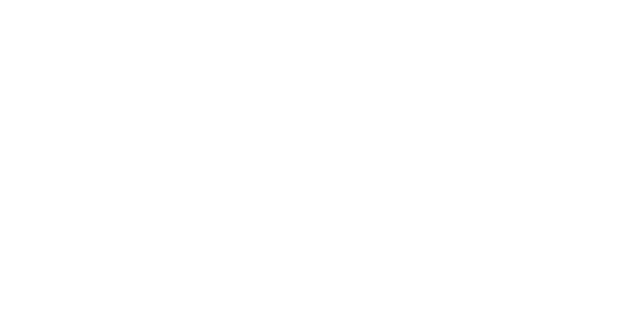
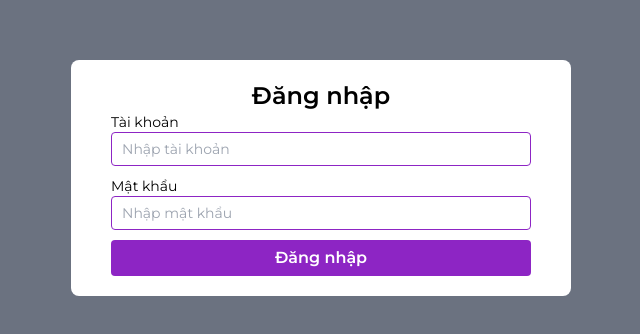
Before and after one commit to LeManhBin/godiva-spa, a React (Vite) app in the folder front_end/: page /login in a window 1280 px wide. Before the commit this address had no page. Shown: the part 222-556 px from the top of the page, without its empty margins (319-959 px from the left). Built offline with nearby package versions, Linux system fonts and the light colour scheme.

Commit message:
fix z index

```diff
--- a/front_end/src/App.jsx
+++ b/front_end/src/App.jsx
@@ -6,6 +6,7 @@
 import DashboardPage from './pages/DashboardPage'
 import AdminLayout from './layouts/AdminLayout/AdminLayout'
 import CustomerPage from './pages/CustomerPage'
+import LoginPage from './pages/LoginPage'
 
 function App() {
   return (
@@ -19,6 +20,7 @@
             <Route index element={<DashboardPage/>}/>
             <Route path='customer' element={<CustomerPage/>}/>
           </Route>
+          <Route path='/login' element={<LoginPage/>}/>
           <Route path='/success' element={<SuccessPage/>}/>
         </Routes>
       </BrowserRouter>
--- a/front_end/src/components/Header/Header.jsx
+++ b/front_end/src/components/Header/Header.jsx
@@ -20,7 +20,7 @@
   }
 
   return (
-    <header className="fixed z-50 left-0 right-0 top-0 h-20 bg-white max-xl:px-5">
+    <header className="fixed z-10 left-0 right-0 top-0 h-20 bg-white max-xl:px-5">
       {
         isOpenHeader &&
         <div className="fixed bg-black inset-0 opacity-60" onClick={handleToggleHeader}></div>
--- a/front_end/src/components/InputElement/InputElement.jsx
+++ b/front_end/src/components/InputElement/InputElement.jsx
@@ -1,10 +1,10 @@
 import PropTypes from 'prop-types';
 
-export const InputElement = ({className, label, placeholder,name, type = 'text', value, onChange}) => {
+export const InputElement = ({className, label, placeholder,name, type = 'text', value, onChange, required}) => {
   return (
     <div className="w-full flex flex-col">
         <label htmlFor="" className="text-black text-sm">{label}</label>
-        <input type={type} name={name} onChange={onChange} required value={value} className={`border text-black px-2.5 py-1.5 text-sm outline-none border-[#8D25C4] rounded ${className}`} placeholder={placeholder}/>
+        <input type={type} name={name} onChange={onChange} required={required} value={value} className={`border text-black px-2.5 py-1.5 text-sm outline-none border-[#8D25C4] rounded ${className}`} placeholder={placeholder}/>
     </div>
   )
 }
@@ -17,4 +17,5 @@
   type: PropTypes.string,
   onChange: PropTypes.any,
   value: PropTypes.string,
+  required: PropTypes.bool,
 };
--- a/front_end/src/components/RegisterModal/RegisterModal.jsx
+++ b/front_end/src/components/RegisterModal/RegisterModal.jsx
@@ -46,7 +46,7 @@
     }
 
   return (
-    <div className="fixed inset-0 h-full flex items-center justify-center">
+    <div className="fixed z-50 inset-0 h-full flex items-center justify-center">
         <div className="bg-black opacity-75 w-full h-full" onClick={handleClose}></div>
         <div className="absolute w-[350px] shadow-xl z-40 bg-white">
             <div className="absolute right-2.5 top-2.5 cursor-pointer" onClick={handleClose}>
@@ -55,8 +55,8 @@
             <div className="h-[400px] bg-slate-300">
             </div>
             <form onSubmit={handleSubmit} className="flex flex-col items-center gap-2.5 p-5">
-                <InputElement label="Họ và tên" placeholder="Nhập họ và tên" value={formState.name} onChange={handleOnChange} name="name"/>
-                <InputElement label="Số điện thoại" placeholder="Nhập số điện thoại" value={formState.phoneNumber} onChange={handleOnChange} name="phoneNumber"/>
+                <InputElement label="Họ và tên" placeholder="Nhập họ và tên" required={true} value={formState.name} onChange={handleOnChange} name="name"/>
+                <InputElement label="Số điện thoại" placeholder="Nhập số điện thoại" required={true} value={formState.phoneNumber} onChange={handleOnChange} name="phoneNumber"/>
                 <button type="submit" className="px-2.5 py-1.5 bg-[#8D25C4] text-white rounded font-medium">
                     Đăng ký ngay
                 </button>
--- a/front_end/src/layouts/AdminLayout/AdminLayout.jsx
+++ b/front_end/src/layouts/AdminLayout/AdminLayout.jsx
@@ -2,9 +2,9 @@
 import {
   MenuFoldOutlined,
   MenuUnfoldOutlined,
-  UploadOutlined,
+  AppstoreAddOutlined,
   UserOutlined,
-  VideoCameraOutlined,
+  LineChartOutlined,
 } from '@ant-design/icons';
 import { Layout, Menu, Button, theme } from 'antd';
 import { Link, Outlet, useLocation } from 'react-router-dom';
@@ -28,19 +28,19 @@
           items={[
             {
               key: '/admin',
-              icon: <UserOutlined />,
-              label:<Link to="/admin">nav 1</Link>
+              icon: <LineChartOutlined />,
+              label:<Link to="/admin">Thống kê</Link>
               ,
             },
             {
               key: '/admin/customer',
-              icon: <VideoCameraOutlined />,
+              icon: <UserOutlined />,
               label: <Link to="/admin/customer?page=1&limit=10">Khách hàng</Link>,
             },
             {
               key: '3',
-              icon: <UploadOutlined />,
-              label: 'nav 3',
+              icon: <AppstoreAddOutlined />,
+              label: 'Dịch vụ',
             },
           ]}
         />
--- a/front_end/src/layouts/MainLayout/MainLayout.jsx
+++ b/front_end/src/layouts/MainLayout/MainLayout.jsx
@@ -11,7 +11,7 @@
   return (
     <>
         <Header/>
-        <div className='my-20'>
+        <div className='mt-20'>
             <Outlet/>
             {
               state.isOpenRegisterModal &&
--- a/front_end/src/pages/HomePage/HomePage.jsx
+++ b/front_end/src/pages/HomePage/HomePage.jsx
@@ -14,7 +14,7 @@
 export const HomePage = () => {
 
   return (
-    <div>
+    <div className="bg-[#EDEAFF] pb-20">
         <div className="">
             <img src={bannerImage} alt="" className="w-full object-cover"/>
             <div className="flex justify-between items-center gap-5 max-xl:flex-col max-xl:gap-2.5 max-w-7xl mx-auto bg-[#8D25C4] shadow p-5">
@@ -196,7 +196,7 @@
             </div>
         </div>
 
-        <div className="h-[500px] px-24 max-sm:px-5 mt-20 flex justify-center items-center gap-32 max-lg:gap-10 max-lg:flex-col-reverse max-lg:h-auto max-lg:py-5 bg-[#F1EAFF]">
+        <div className="h-[500px] px-24 max-sm:px-5 mt-20 flex justify-center items-center gap-32 max-lg:gap-10 max-lg:flex-col-reverse max-lg:h-auto max-lg:py-5 bg-[#CCB0FE]">
             <img src={homeImage} alt="" className="h-full max-lg:h-[300px]"/>
             <div className="flex flex-col items-center">
                 <h1 className="text-[#8D25C4] font-extrabold text-4xl max-lg:text-center">Viện Thẩm Mỹ Godiva</h1>
--- /dev/null
+++ b/front_end/src/pages/LoginPage/LoginPage.jsx
@@ -0,0 +1,37 @@
+import { useState } from "react"
+import InputElement from "../../components/InputElement"
+import { useNavigate } from "react-router-dom"
+
+export const LoginPage = () => {
+    const navigate = useNavigate()
+
+    const [loginState, setLoginState] = useState({
+        account: "",
+        password: ""
+    })
+
+    const handleOnChange = (e) => {
+        const {name, value} = e.target;
+        setLoginState({
+            ...loginState,
+            [name] : value
+        })
+    }
+
+    const handleLogin = (e) => {
+        e.preventDefault()
+        navigate("/admin")
+    }
+  return (
+    <div className="w-screen h-screen bg-gray-500 flex justify-center items-center px-5">
+        <div className="w-[500px] h-max bg-white px-10 py-5 rounded-lg">
+            <h1 className="text-center text-2xl font-semibold">Đăng nhập</h1>
+            <form action="" className="flex flex-col gap-2.5" onSubmit={handleLogin}>
+                <InputElement label="Tài khoản" name="account" placeholder="Nhập tài khoản" required={true} value={loginState.account} onChange={handleOnChange}/>
+                <InputElement label="Mật khẩu" type="password" name="password" placeholder="Nhập mật khẩu" required={true} value={loginState.password} onChange={handleOnChange}/>
+                <button type="submit" className="px-2.5 py-1.5 bg-[#8D25C4] font-semibold text-white rounded">Đăng nhập</button>
+            </form>
+        </div>
+    </div>
+  )
+}
--- /dev/null
+++ b/front_end/src/pages/LoginPage/index.jsx
@@ -0,0 +1,3 @@
+import { LoginPage } from "./LoginPage";
+
+export default LoginPage
```
Also changed, not shown: front_end/src/components/Footer/components/IncentiveForm/IncentiveForm.jsx (+4 -4 lines), 2 other files (tests, documents, lock files or other folders).
